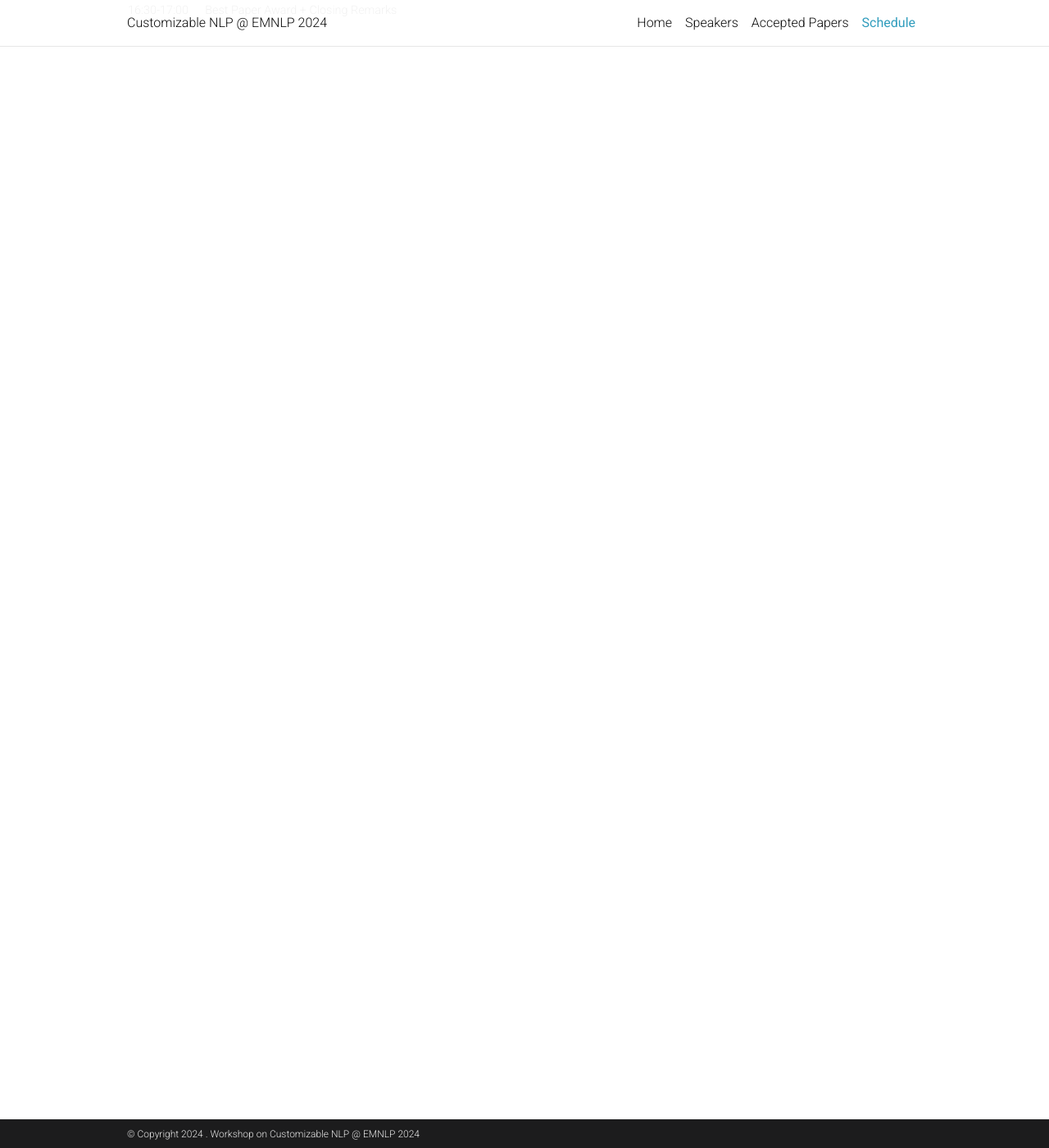
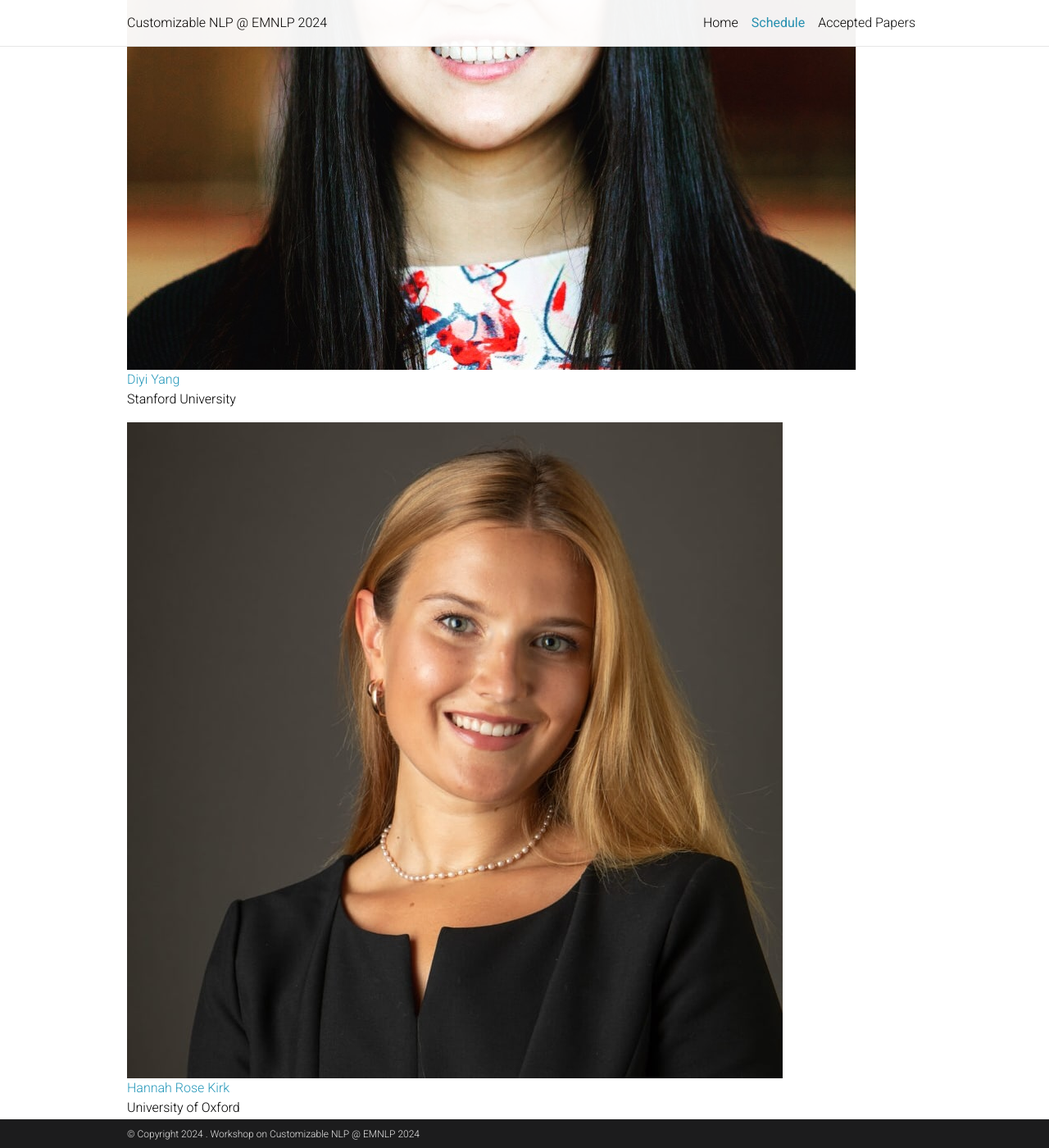
Before and after one commit to customnlp4u-24/customnlp4u-24.github.io, a Jekyll site: the page built from _pages/schedule.md, in a window 1280 px wide and 1400 px high, scrolled down 600 px. Shown: the whole window at 82% size. Built offline with Jekyll 4.4.1, drawn with Linux system fonts in a browser that asks for light colours; comment, search, counter and statistics services are not loaded; a style sheet for code colours, icons or effects is not loaded; some of the changed text lies outside the part shown.

Commit message:
combined speakers and schedule tabs

```diff
--- a/_pages/schedule.md
+++ b/_pages/schedule.md
@@ -3,12 +3,35 @@ layout: page
 permalink: /schedule/
 title: Schedule
 nav: true
-nav_order: 5
+nav_order: 2
 ---
+# Speakers
+<html>
+    <div class="team-container">
+        <div class="team-member">
+            <img src="/assets/img/speakers/diyi.jpg" alt="Diyi Yang">
+            <p><a href="https://cs.stanford.edu/~diyiy/">Diyi Yang</a>
+            <br>Stanford University</p>
+        </div>
+        <div class="team-member">
+            <img src="/assets/img/speakers/hannah.jpeg" alt="Hannah Rose Kirk">
+            <p><a href="https://www.hannahrosekirk.com/">Hannah Rose Kirk</a>
+            <br>University of Oxford</p>
+        </div>
+        <div class="team-member">
+            <img src="/assets/img/speakers/jared.jpg" alt="Jared Roesch">
+            <p><a href="https://jroesch.github.io/">Jared Roesche</a>
+            <br>Nvidia, ex-Octo AI, University of Washington</p>
+        </div>
+        <div class="team-member">
+            <img src="/assets/img/speakers/maartje.jpg" alt="Maartje Ter Hoeve">
+            <p><a href="https://maartjeth.github.io">Maartje ter Hoeve</a>
+            <br>Apple ML Research</p>
+        </div>
+    </div>
+</html>
+
 # Schedule
-
-
-
 
 <br>
 
```
Also changed, not shown: _pages/speakers.md (+1 -1 lines).
